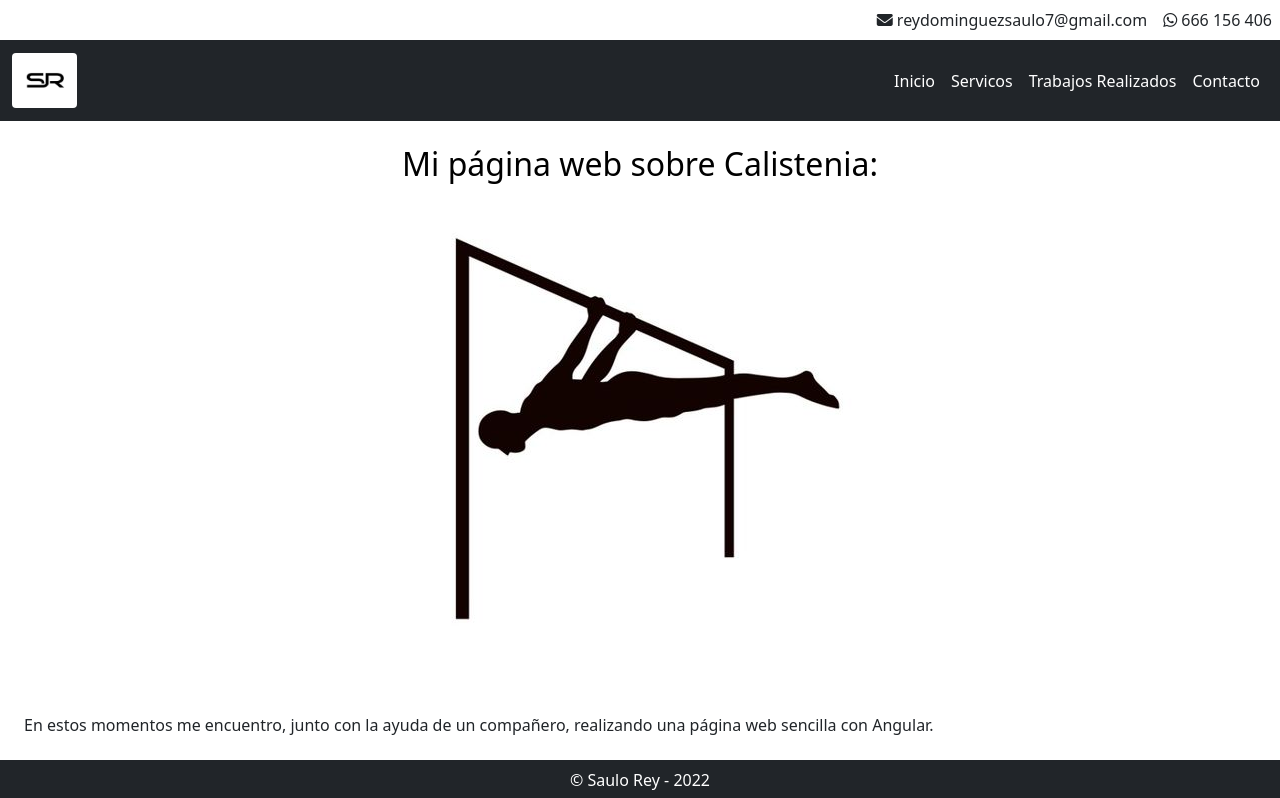
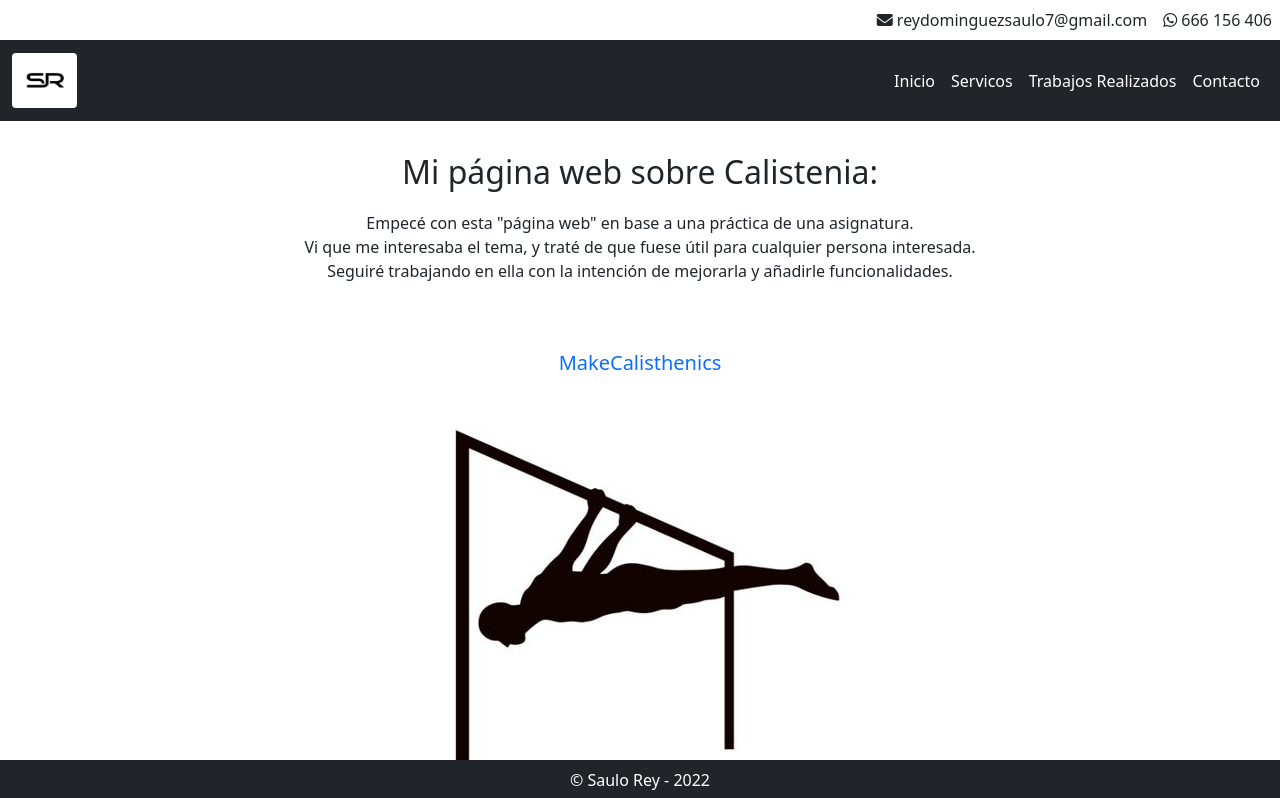
Before and after one commit to Saulo-cloud/SWP, an Angular app: page /trabajos in a window 1280 px wide. Shown: the top 798 px of the page. Built offline with nearby package versions, Linux system fonts and the light colour scheme.

Commit message:
Edito trabajos realizados

```diff
--- a/src/app/trabajos/trabajos.component.css
+++ b/src/app/trabajos/trabajos.component.css
@@ -0,0 +1,4 @@
+#imgMakeCalisthenics{
+    width: 120px;
+    height: 100px;
+}
--- a/src/app/trabajos/trabajos.component.html
+++ b/src/app/trabajos/trabajos.component.html
@@ -1,12 +1,19 @@
+<div class="text-center p-4">
+    <h2 class="p-2">Mi página web sobre Calistenia:</h2>
+    <p class="p-1">Empecé con esta "página web" en base a una práctica de una asignatura.<br>
+        Vi que me interesaba el tema, y traté de que fuese útil para cualquier persona interesada.<br>
+        Seguiré trabajando en ella con la intención de mejorarla y añadirle funcionalidades.
+    </p>
+</div>
 <div class="div calistenia text-center p-4">
-    <a href="http://saulo.byethost10.com/makecalisthenics" target="_blank" class="text-decoration-none text-black">
-        <h2>Mi página web sobre Calistenia:</h2>
+    <a href="http://saulo.byethost10.com/makecalisthenics" target="_blank" class="text-decoration-none">
+        <h5>MakeCalisthenics</h5>
         <img src="../../assets/img/trabajos/calistenia.jpg">
     </a>
 </div>
-
+<hr>
 <div class="p-4">
-    <p>En estos momentos me encuentro, junto con la ayuda de un compañero, realizando una página web
+    <p class="p-2 text-center">En estos momentos me encuentro, junto con la ayuda de un compañero, realizando una página web
         sencilla
         con Angular.</p>
 </div>
```
